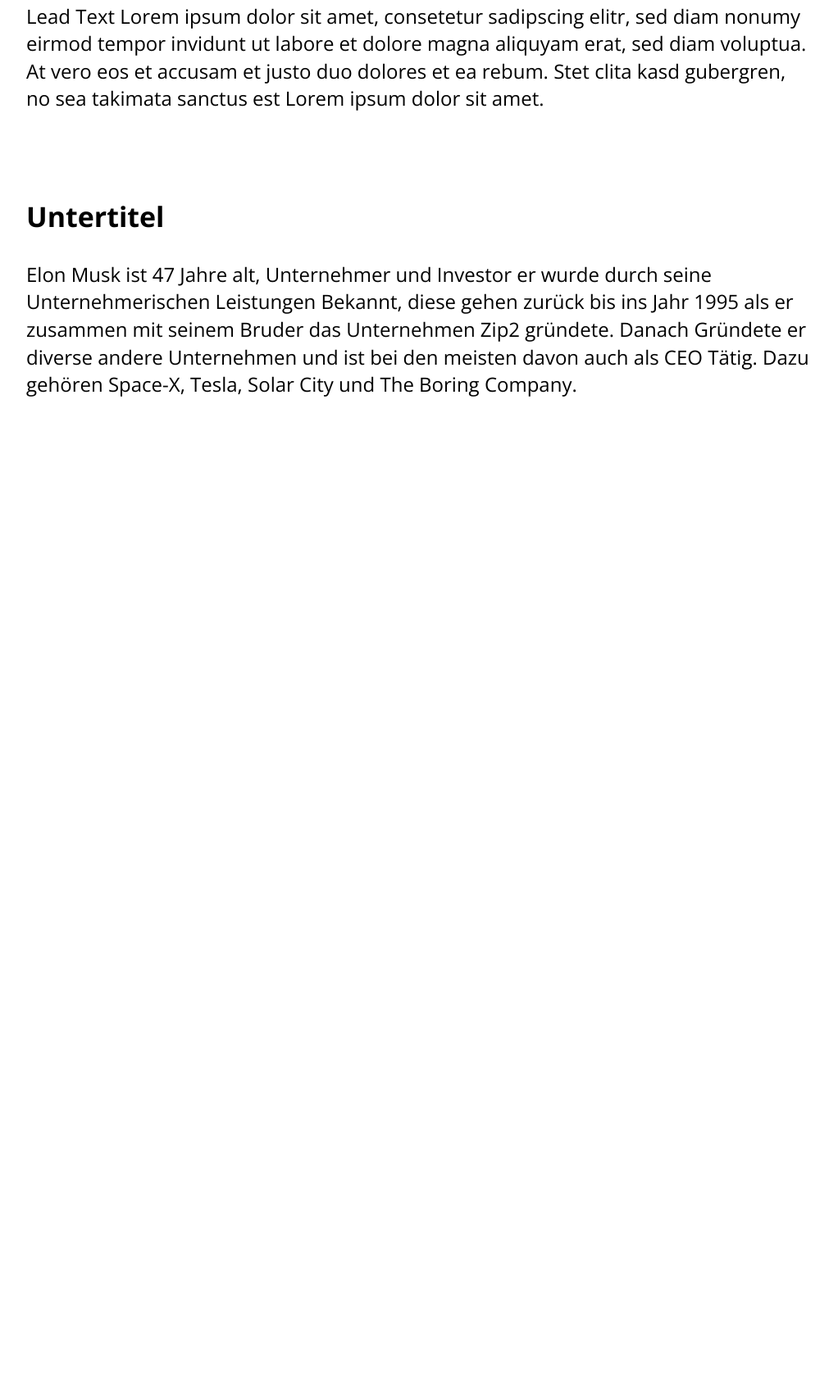
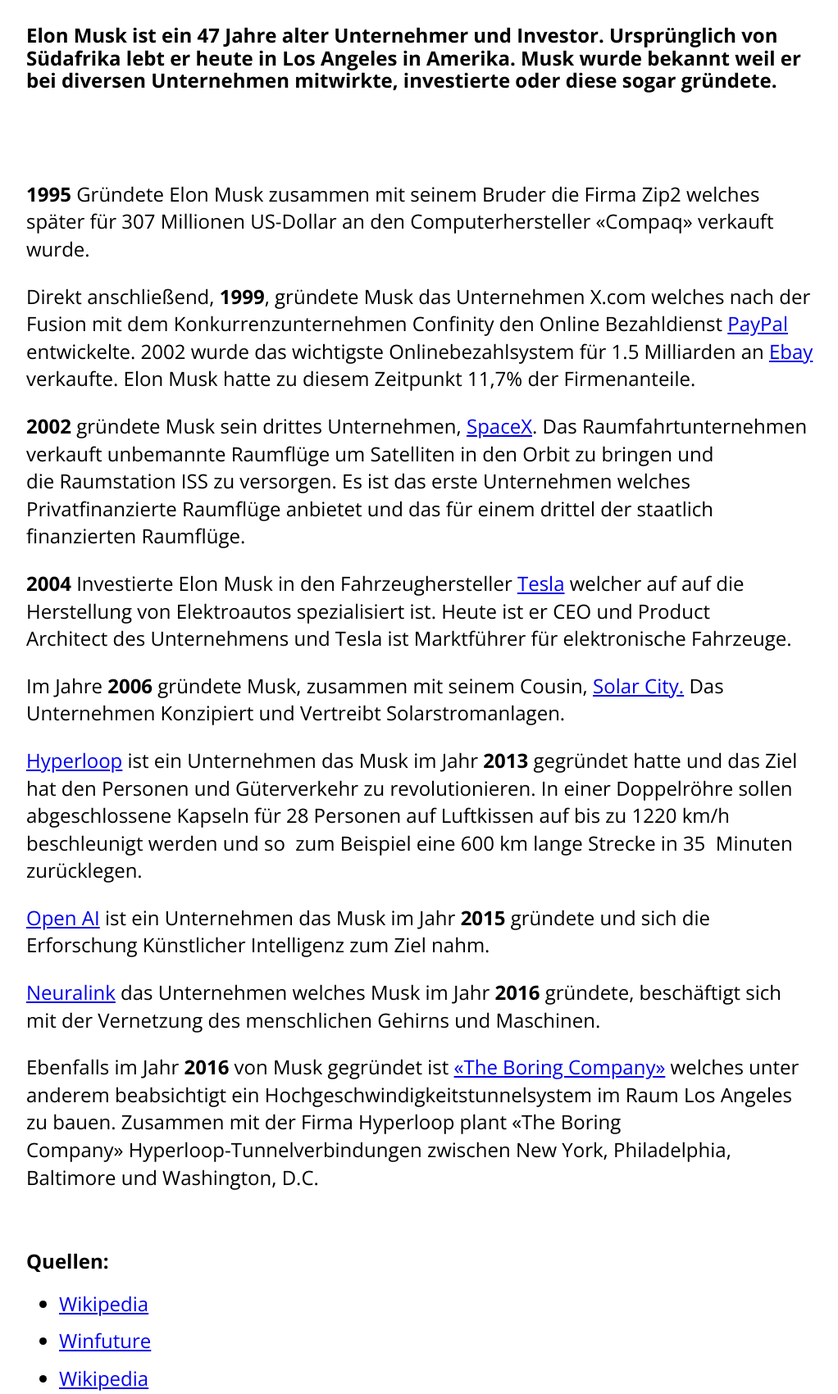
Before and after one commit to logrinto/IAD2017.mobile-menu, a website: page docs/musk/src/index.html in a window 1280 px wide. Shown: the part 539-2240 px from the top of the page at 82% size, without its empty margins (128-1150 px from the left). Before the commit the page ends 1049 px from the top, so only its background shows below. Drawn offline with nearby package versions, Linux system fonts and the light colour scheme; files whose address does not match are found by name.

Commit message:
ADD: Txt, preview picture and preview.md

```diff
--- a/docs/musk/src/index.html
+++ b/docs/musk/src/index.html
@@ -45,18 +45,72 @@
     <!-- Content Begins Here -->
     <h1 id="Title">Elon Musk</h1>
 
-    <p id="Lead">Lead Text Lorem ipsum dolor sit amet, consetetur sadipscing elitr, sed diam nonumy eirmod tempor
-        invidunt ut labore et dolore magna aliquyam erat, sed diam voluptua. At vero eos et accusam et justo duo
-        dolores et ea rebum. Stet clita kasd gubergren, no sea takimata sanctus est Lorem ipsum dolor sit amet.</p>
+    <h4 id="Lead">Elon Musk ist ein 47 Jahre alter Unternehmer und Investor. Ursprünglich von Südafrika lebt er heute
+        in Los Angeles in Amerika. Musk wurde bekannt weil er bei diversen Unternehmen mitwirkte, investierte oder
+        diese sogar gründete.</h4>
 
-    <h3 id="Leben">Untertitel</h3>
+    <h3 id="Leben"></h3>
 
     <p>
-        Elon Musk ist 47 Jahre alt, Unternehmer und Investor er wurde durch seine Unternehmerischen Leistungen Bekannt,
-        diese gehen zurück bis ins Jahr 1995 als er zusammen mit seinem Bruder das Unternehmen Zip2 gründete. Danach
-        Gründete er diverse andere Unternehmen und ist bei den meisten davon auch als CEO Tätig. Dazu gehören Space-X,
-        Tesla, Solar City und The Boring Company.
+        <b>1995</b> Gründete Elon Musk zusammen mit seinem Bruder die Firma Zip2 welches später für 307 Millionen US-Dollar
+        an den Computerhersteller «Compaq» verkauft wurde.
     </p>
+
+    <p>
+        Direkt anschließend, <b>1999</b>, gründete Musk das Unternehmen X.com welches nach der Fusion mit dem
+        Konkurrenzunternehmen Confinity den Online Bezahldienst <a href="https://www.paypal.com/ch/home" >PayPal</a> entwickelte. 2002 wurde das wichtigste
+        Onlinebezahlsystem für 1.5 Milliarden an <a href="https://www.ebay.com/">Ebay</a> verkaufte. Elon Musk hatte zu diesem Zeitpunkt 11,7% der
+        Firmenanteile.
+
+    </p>
+
+    <p>
+        <b>2002</b> gründete Musk sein drittes Unternehmen, <a href="https://www.spacex.com/">SpaceX</a>. Das Raumfahrtunternehmen verkauft unbemannte Raumflüge um
+        Satelliten in den Orbit zu bringen und die Raumstation ISS zu versorgen. Es ist das erste Unternehmen welches
+        Privatfinanzierte Raumflüge anbietet und das für einem drittel der staatlich finanzierten Raumflüge.
+    </p>
+
+    <p>
+        <b>2004</b> Investierte Elon Musk in den Fahrzeughersteller <a href="https://www.tesla.com/">Tesla</a> welcher auf auf die Herstellung von Elektroautos
+        spezialisiert ist. Heute ist er CEO und Product Architect des Unternehmens und Tesla ist Marktführer für
+        elektronische Fahrzeuge.
+    </p>
+
+    <p>
+        Im Jahre <b>2006</b> gründete Musk, zusammen mit seinem Cousin, <a href="https://www.solarcity.com/">Solar City.</a> Das Unternehmen Konzipiert und Vertreibt
+        Solarstromanlagen.
+    </p>
+
+    <p>
+        <a href="http://www.hyperloop.global/announcement">Hyperloop</a> ist ein Unternehmen das Musk im Jahr <b>2013</b> gegründet hatte und das Ziel hat den Personen und
+        Güterverkehr zu revolutionieren. In einer Doppelröhre sollen abgeschlossene Kapseln für 28 Personen auf
+        Luftkissen auf bis zu 1220 km/h beschleunigt werden und so  zum Beispiel eine 600 km lange Strecke in 35
+        Minuten zurücklegen.
+    </p>
+
+    <p>
+        <a href="https://openai.com/">Open AI</a> ist ein Unternehmen das Musk im Jahr <b>2015</b> gründete und sich die Erforschung Künstlicher Intelligenz
+        zum Ziel nahm.
+    </p>
+
+    <p>
+        <a href="https://www.neuralink.com/">Neuralink</a> das Unternehmen welches Musk im Jahr <b>2016</b> gründete,
+        beschäftigt sich mit der Vernetzung des menschlichen Gehirns und Maschinen.
+    </p>
+
+    <p>
+        Ebenfalls im Jahr <b>2016</b> von Musk gegründet ist <a href="https://www.boringcompany.com/">«The Boring Company»</a>
+        welches unter anderem beabsichtigt ein Hochgeschwindigkeitstunnelsystem im Raum Los Angeles zu bauen. Zusammen
+        mit der Firma Hyperloop plant «The Boring Company» Hyperloop-Tunnelverbindungen zwischen New York, Philadelphia,
+        Baltimore und Washington, D.C.
+    </p>
+
+    <h4>Quellen:</h4>
+    <ul>
+        <li><a href="https://de.wikipedia.org/wiki/Elon_Musk">Wikipedia</a></li>
+        <li><a href="https://winfuture.de/infografik/18788/Elon-Musk-Das-Leben-in-der-Zusammenfassung-1529341378.html">Winfuture</a></li>
+        <li><a href="https://de.wikipedia.org/wiki/Elon_Musk">Wikipedia</a></li>
+    </ul>
 
 </div>
 <script src="./index.js"></script>
--- a/docs/musk/src/scss/typography.scss
+++ b/docs/musk/src/scss/typography.scss
@@ -25,6 +25,7 @@
   font-size: 1rem;
   margin-top: 3rem;
   margin-bottom: 0rem;
+  line-height: 1.5rem;
 }
 
 p {
@@ -36,3 +37,14 @@
 li {
   margin: 0.75rem 0;
 }
+
+
+a{
+  text-decoration: underline;
+  text-decoration-color: yellow;
+  color: black;
+}
+
+a:hover {
+  background-color: yellow;
+}
```
Also changed, not shown: docs/musk/preview.md (added, +1 -0 lines), docs/musk/dist/index.html, docs/musk/preview.jpg (added).
